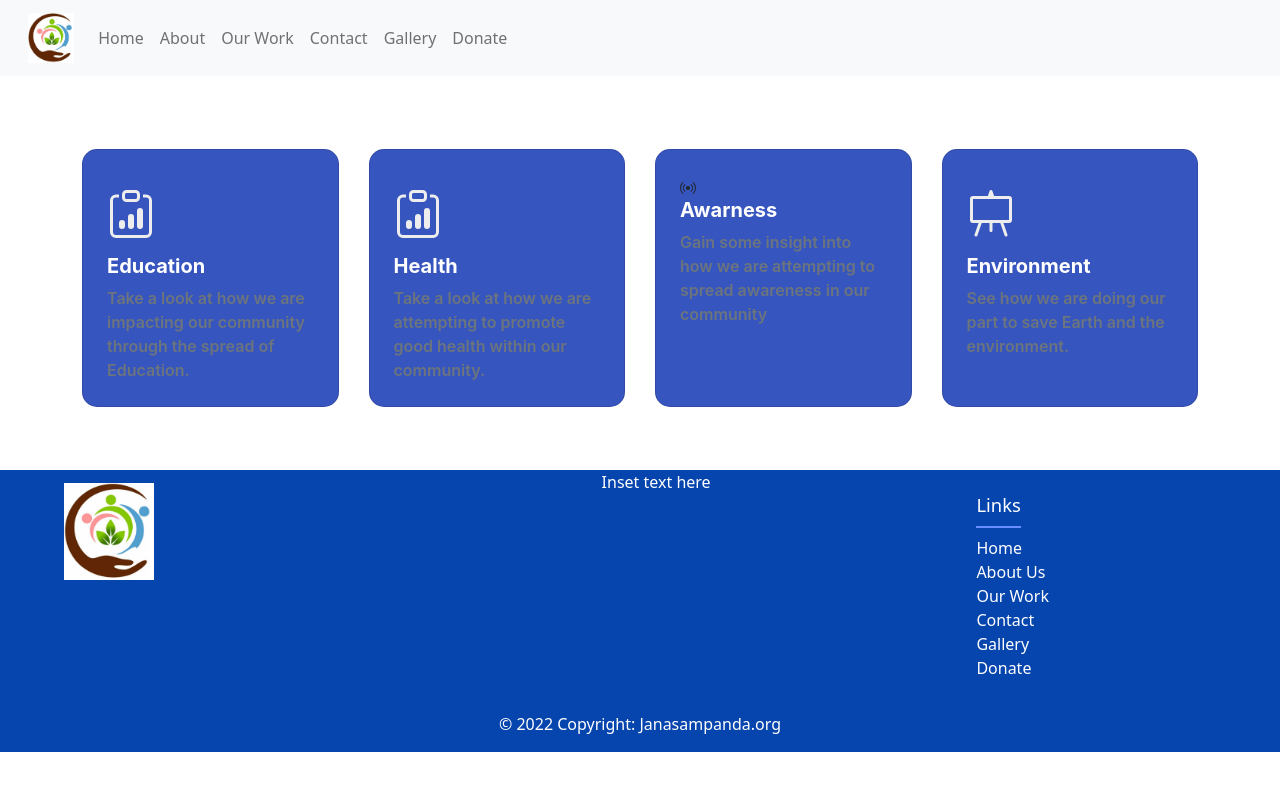
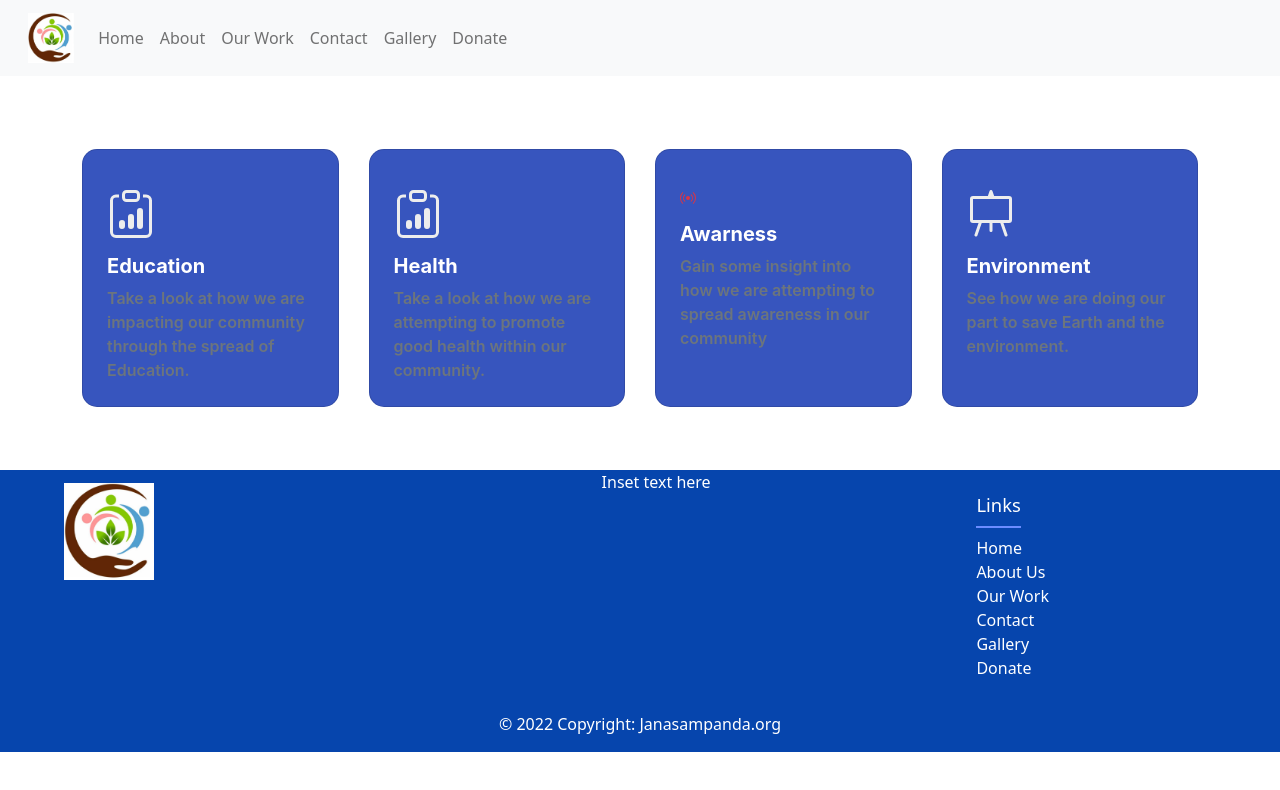
Before and after one commit to aarugunj27/Janasampanda, a React (Create React App) app: page /work in a window 1280 px wide. Shown: the top 790 px of the page. Built offline with nearby package versions, Linux system fonts and the light colour scheme.

Commit message:
Update work.js

```diff
--- a/src/pages/work.js
+++ b/src/pages/work.js
@@ -34,7 +34,7 @@ function Work() {
 
           <div class="card card-hover p-2" onclick="window.location.href='#'">
             <div class="card-body">
-              <svg xmlns="http://www.w3.org/2000/svg" width="16" height="16" fill="currentColor" class="bi bi-broadcast" viewBox="0 0 16 16">
+              <svg xmlns="http://www.w3.org/2000/svg" width="16" height="16" fill="currentColor" class="bi bi-broadcast text-danger my-3" viewBox="0 0 16 16">
                 <path d="M3.05 3.05a7 7 0 0 0 0 9.9.5.5 0 0 1-.707.707 8 8 0 0 1 0-11.314.5.5 0 0 1 .707.707zm2.122 2.122a4 4 0 0 0 0 5.656.5.5 0 1 1-.708.708 5 5 0 0 1 0-7.072.5.5 0 0 1 .708.708zm5.656-.708a.5.5 0 0 1 .708 0 5 5 0 0 1 0 7.072.5.5 0 1 1-.708-.708 4 4 0 0 0 0-5.656.5.5 0 0 1 0-.708zm2.122-2.12a.5.5 0 0 1 .707 0 8 8 0 0 1 0 11.313.5.5 0 0 1-.707-.707 7 7 0 0 0 0-9.9.5.5 0 0 1 0-.707zM10 8a2 2 0 1 1-4 0 2 2 0 0 1 4 0z"/>
               </svg>
               <h1 class="card-title font-weight-bold">Awarness</h1>
```
